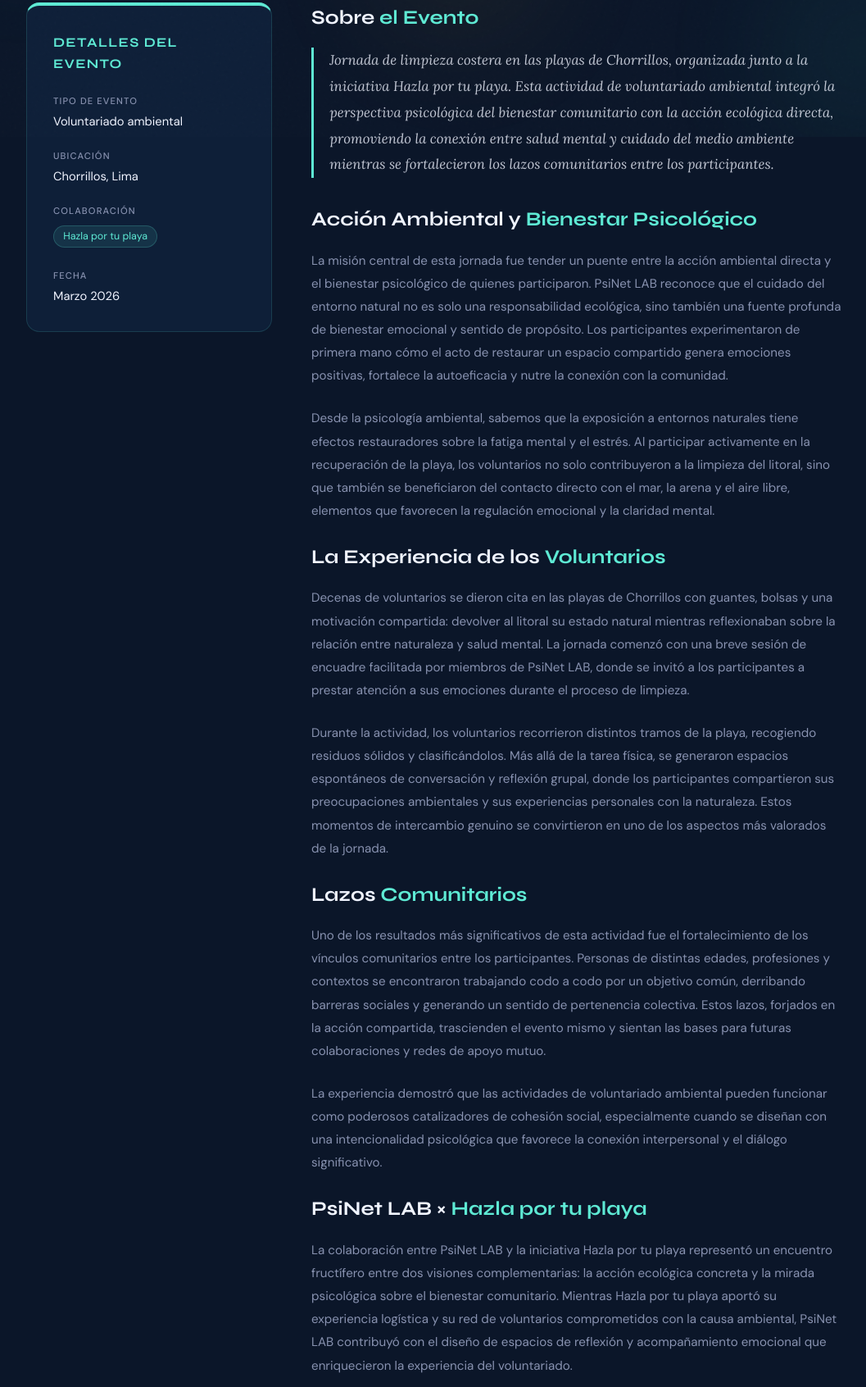
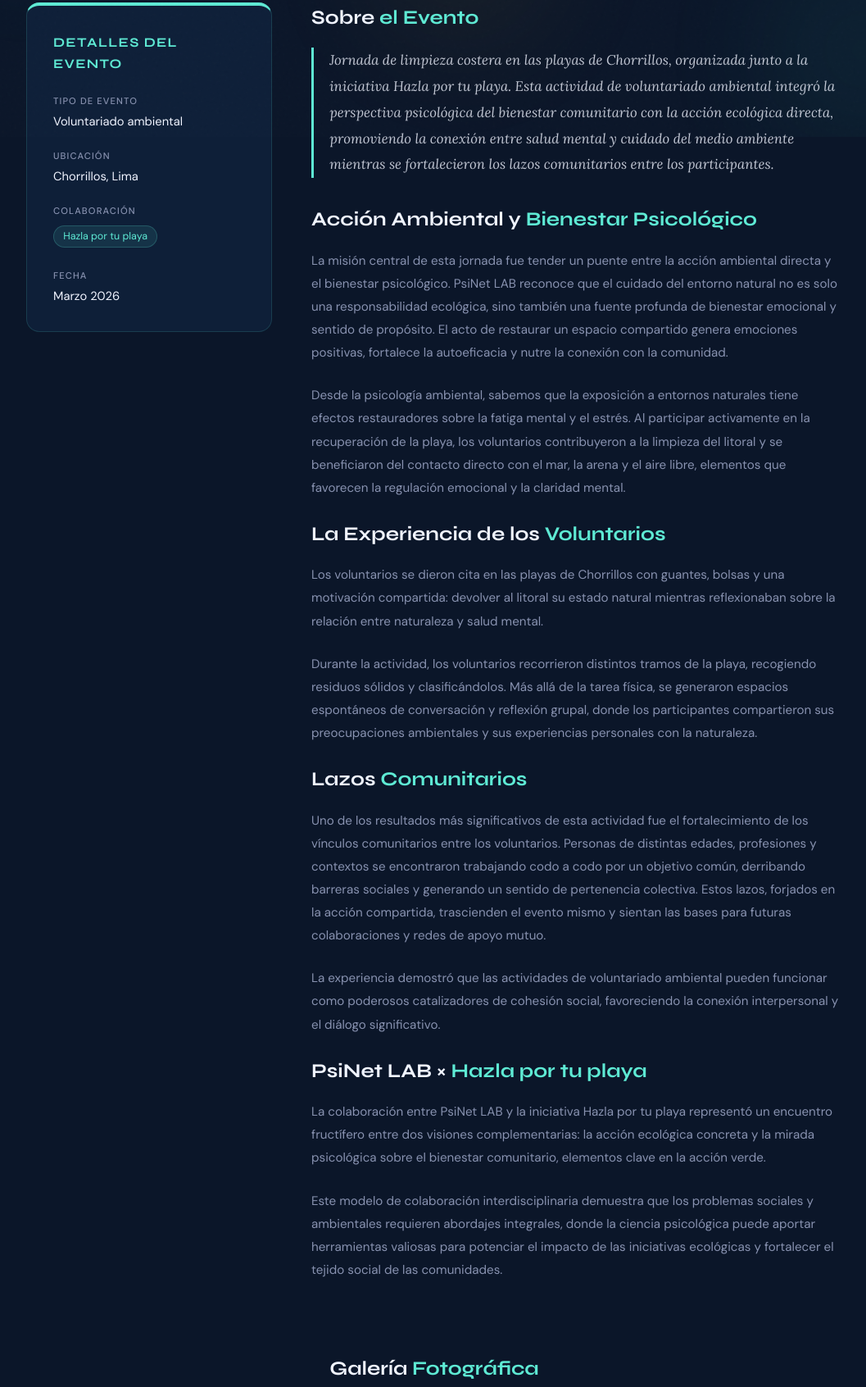
Before and after one commit to PsiNet-LAB/psinet-lab.github.io, a plain HTML site: page proyectos-sociales/eventos/eventos-pasados/limpieza-playa-chorrillos/index.html in a window 1280 px wide. Shown: the part 633-2325 px from the top of the page at 82% size, without its empty margins (110-1167 px from the left). Drawn offline with Linux system fonts and the light colour scheme.

Commit message:
Refine text for clarity and conciseness

```diff
--- a/proyectos-sociales/eventos/eventos-pasados/limpieza-playa-chorrillos/index.html
+++ b/proyectos-sociales/eventos/eventos-pasados/limpieza-playa-chorrillos/index.html
@@ -304,22 +304,22 @@
       <p class="lead reveal">Jornada de limpieza costera en las playas de Chorrillos, organizada junto a la iniciativa Hazla por tu playa. Esta actividad de voluntariado ambiental integró la perspectiva psicológica del bienestar comunitario con la acción ecológica directa, promoviendo la conexión entre salud mental y cuidado del medio ambiente mientras se fortalecieron los lazos comunitarios entre los participantes.</p>
 
       <h2 class="reveal">Acción Ambiental y <span class="accent">Bienestar Psicológico</span></h2>
-      <p class="reveal">La misión central de esta jornada fue tender un puente entre la acción ambiental directa y el bienestar psicológico de quienes participaron. PsiNet LAB reconoce que el cuidado del entorno natural no es solo una responsabilidad ecológica, sino también una fuente profunda de bienestar emocional y sentido de propósito. Los participantes experimentaron de primera mano cómo el acto de restaurar un espacio compartido genera emociones positivas, fortalece la autoeficacia y nutre la conexión con la comunidad.</p>
+      <p class="reveal">La misión central de esta jornada fue tender un puente entre la acción ambiental directa y el bienestar psicológico. PsiNet LAB reconoce que el cuidado del entorno natural no es solo una responsabilidad ecológica, sino también una fuente profunda de bienestar emocional y sentido de propósito. El acto de restaurar un espacio compartido genera emociones positivas, fortalece la autoeficacia y nutre la conexión con la comunidad.</p>
 
-      <p class="reveal">Desde la psicología ambiental, sabemos que la exposición a entornos naturales tiene efectos restauradores sobre la fatiga mental y el estrés. Al participar activamente en la recuperación de la playa, los voluntarios no solo contribuyeron a la limpieza del litoral, sino que también se beneficiaron del contacto directo con el mar, la arena y el aire libre, elementos que favorecen la regulación emocional y la claridad mental.</p>
+      <p class="reveal">Desde la psicología ambiental, sabemos que la exposición a entornos naturales tiene efectos restauradores sobre la fatiga mental y el estrés. Al participar activamente en la recuperación de la playa, los voluntarios contribuyeron a la limpieza del litoral y se beneficiaron del contacto directo con el mar, la arena y el aire libre, elementos que favorecen la regulación emocional y la claridad mental.</p>
 
       <h2 class="reveal">La Experiencia de los <span class="accent">Voluntarios</span></h2>
-      <p class="reveal">Decenas de voluntarios se dieron cita en las playas de Chorrillos con guantes, bolsas y una motivación compartida: devolver al litoral su estado natural mientras reflexionaban sobre la relación entre naturaleza y salud mental. La jornada comenzó con una breve sesión de encuadre facilitada por miembros de PsiNet LAB, donde se invitó a los participantes a prestar atención a sus emociones durante el proceso de limpieza.</p>
+      <p class="reveal">Los voluntarios se dieron cita en las playas de Chorrillos con guantes, bolsas y una motivación compartida: devolver al litoral su estado natural mientras reflexionaban sobre la relación entre naturaleza y salud mental.</p>
 
-      <p class="reveal">Durante la actividad, los voluntarios recorrieron distintos tramos de la playa, recogiendo residuos sólidos y clasificándolos. Más allá de la tarea física, se generaron espacios espontáneos de conversación y reflexión grupal, donde los participantes compartieron sus preocupaciones ambientales y sus experiencias personales con la naturaleza. Estos momentos de intercambio genuino se convirtieron en uno de los aspectos más valorados de la jornada.</p>
+      <p class="reveal">Durante la actividad, los voluntarios recorrieron distintos tramos de la playa, recogiendo residuos sólidos y clasificándolos. Más allá de la tarea física, se generaron espacios espontáneos de conversación y reflexión grupal, donde los participantes compartieron sus preocupaciones ambientales y sus experiencias personales con la naturaleza.</p>
 
       <h2 class="reveal">Lazos <span class="accent">Comunitarios</span></h2>
-      <p class="reveal">Uno de los resultados más significativos de esta actividad fue el fortalecimiento de los vínculos comunitarios entre los participantes. Personas de distintas edades, profesiones y contextos se encontraron trabajando codo a codo por un objetivo común, derribando barreras sociales y generando un sentido de pertenencia colectiva. Estos lazos, forjados en la acción compartida, trascienden el evento mismo y sientan las bases para futuras colaboraciones y redes de apoyo mutuo.</p>
+      <p class="reveal">Uno de los resultados más significativos de esta actividad fue el fortalecimiento de los vínculos comunitarios entre los voluntarios. Personas de distintas edades, profesiones y contextos se encontraron trabajando codo a codo por un objetivo común, derribando barreras sociales y generando un sentido de pertenencia colectiva. Estos lazos, forjados en la acción compartida, trascienden el evento mismo y sientan las bases para futuras colaboraciones y redes de apoyo mutuo.</p>
 
-      <p class="reveal">La experiencia demostró que las actividades de voluntariado ambiental pueden funcionar como poderosos catalizadores de cohesión social, especialmente cuando se diseñan con una intencionalidad psicológica que favorece la conexión interpersonal y el diálogo significativo.</p>
+      <p class="reveal">La experiencia demostró que las actividades de voluntariado ambiental pueden funcionar como poderosos catalizadores de cohesión social, favoreciendo la conexión interpersonal y el diálogo significativo.</p>
 
       <h2 class="reveal">PsiNet LAB × <span class="accent">Hazla por tu playa</span></h2>
-      <p class="reveal">La colaboración entre PsiNet LAB y la iniciativa Hazla por tu playa representó un encuentro fructífero entre dos visiones complementarias: la acción ecológica concreta y la mirada psicológica sobre el bienestar comunitario. Mientras Hazla por tu playa aportó su experiencia logística y su red de voluntarios comprometidos con la causa ambiental, PsiNet LAB contribuyó con el diseño de espacios de reflexión y acompañamiento emocional que enriquecieron la experiencia del voluntariado.</p>
+      <p class="reveal">La colaboración entre PsiNet LAB y la iniciativa Hazla por tu playa representó un encuentro fructífero entre dos visiones complementarias: la acción ecológica concreta y la mirada psicológica sobre el bienestar comunitario, elementos clave en la acción verde.</p>
 
       <p class="reveal">Este modelo de colaboración interdisciplinaria demuestra que los problemas sociales y ambientales requieren abordajes integrales, donde la ciencia psicológica puede aportar herramientas valiosas para potenciar el impacto de las iniciativas ecológicas y fortalecer el tejido social de las comunidades.</p>
     </div>
```
